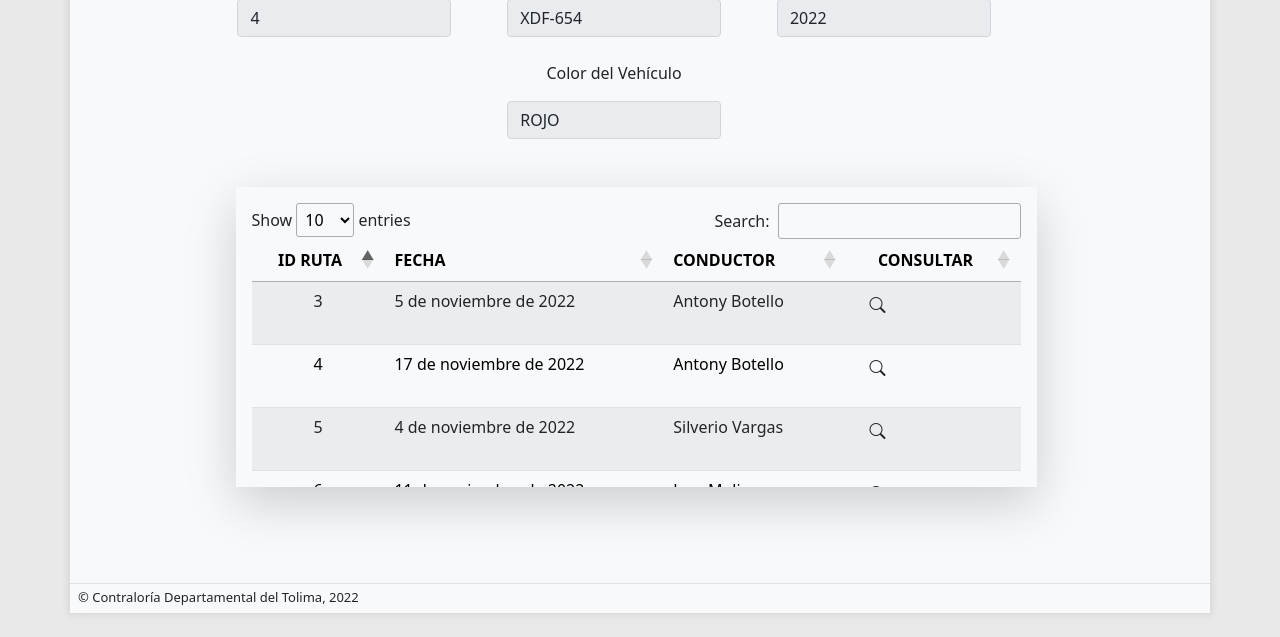
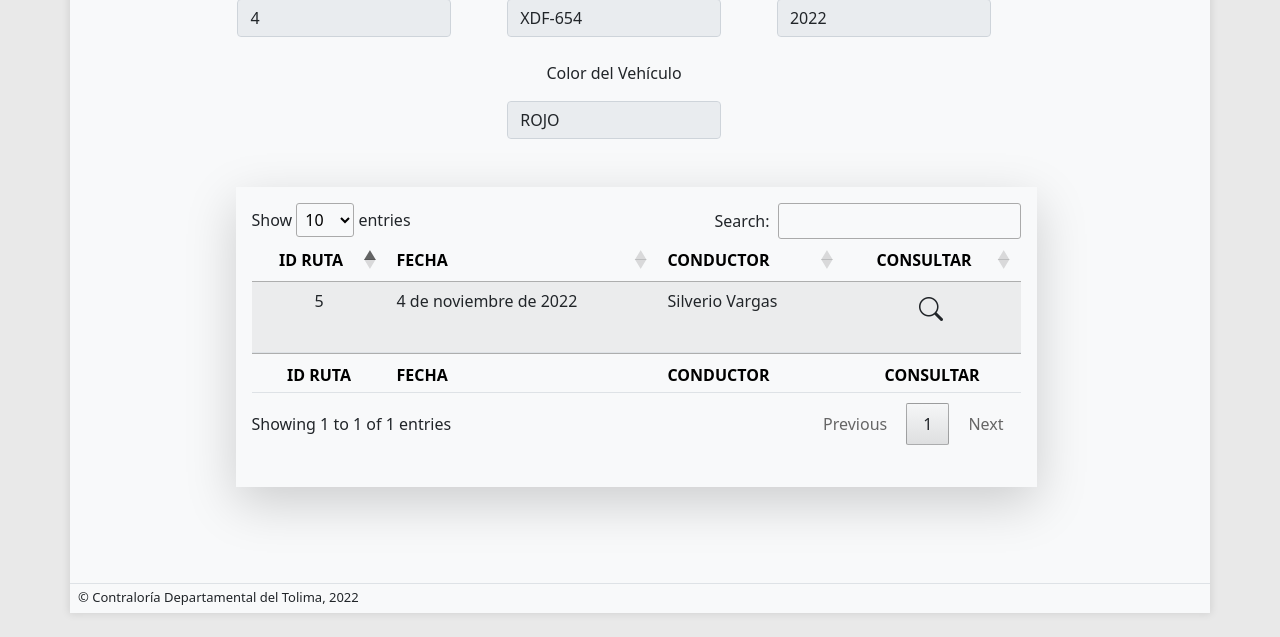
Before and after one commit to jonnycanabal/Sogma, a Django app: template main/templates/gestionActivos/consultarRuta.html in a window 1280 px wide. Shown: the part 878-1515 px from the top of the page. Run offline with Django 4.2, Linux system fonts and the light colour scheme; a user stored in the database is signed in; data comes from the database, SQL or seed files in the repository; both versions use the stored data as it was after the commit; tables that the repository leaves empty hold one stand-in row (values such as "Sample post"); the template is opened without the code that fills it: values that come from a table or form of the project are taken from there, most other values are stand-ins (such as "Sample title", 1, 10 or a date in 2020); some libraries are stand-ins or nearby versions.

Commit message:
CONSULTAR RUTA
Lista la Página de consultar ruta funcional con los filtrados del vehículo y que también corresponda a la persona asociada a la ruta junto con el vehículo y también hay otra condición donde si el usuario logeado en el caso del conductor no corresponde a una ruta no podrá visualizarla.

```diff
--- a/gestionActivos/views.py
+++ b/gestionActivos/views.py
@@ -290,6 +290,7 @@ def consultar_ruta(request):
     extintores= ActivoExtintor.objects.all()
     vehiculos=ActivoVehiculo.objects.all()
     equipos=ActivoEquipoOficina.objects.all()
+    rutas=GenerarRuta.objects.all()
     vehiculo=None
 
     # Bloque de codigo para traer informacion de la tabla a los campos de la pagina html por medio de la Primary Key
@@ -301,8 +302,8 @@ def consultar_ruta(request):
         'extintores':extintores,
         'vehiculos':vehiculos,
         'vehiculo':vehiculo,
-        'equipos':equipos
-
+        'equipos':equipos,
+        'rutas':rutas,
     }
     return render (request, 'gestionActivos/consultarRuta.html', context)
 
--- a/main/templates/gestionActivos/consultarRuta.html
+++ b/main/templates/gestionActivos/consultarRuta.html
@@ -29,79 +29,6 @@
 
         <!-- Salto de linea -->
         <br>
-
-        <!-- Botones para seleccionar o digiligenciar información
-        <div class="d-inline-block width-20 ms-1 me-5">
-            <label for="basic-url" class="form-label w-75
-                ps-2">ID
-                ACTIVO</label>
-            <div class="input-group mb-3 w-100">
-                <input type="text" class="form-control"
-                    id="id-activo-consultar-ruta"
-                    aria-describedby="basic-addon3"
-                    placeholder="ID ACTIVO">
-            </div>
-        </div>
-
-        <div class="d-inline-block width-20 ms-1 me-5">
-            <label for="basic-url" class="form-label w-75
-                ps-2">MARCA</label>
-            <div class="input-group mb-3 w-100">
-                <input type="text" class="form-control"
-                    id="marca-consultar-ruta"
-                    aria-describedby="basic-addon3"
-                    placeholder="MARCA">
-            </div>
-        </div>
-
-        <div class="d-inline-block width-20 ms-1 me-5">
-            <label for="basic-url" class="form-label w-75
-                ps-2">PLACA</label>
-            <div class="input-group mb-3 w-100">
-                <input type="text" class="form-control"
-                    id="placa-consultar-ruta"
-                    aria-describedby="basic-addon3"
-                    placeholder="PLACA">
-            </div>
-        </div>
-
-        <div class="d-inline-block width-20 ms-1 me-5">
-            <label for="basic-url" class="form-label w-75
-                ps-2">PERSONA
-                A CARGO</label>
-            <div class="input-group mb-3 w-100">
-                <input type="text" class="form-control"
-                    id="persona-encargada-consultar-ruta"
-                    aria-describedby="basic-addon3"
-                    placeholder="PERSONA A CARGO">
-            </div>
-        </div>
-
-        <div class="d-inline-block width-20 ms-1 me-5">
-            <label for="basic-url" class="form-label w-75
-                ps-2">FECHA
-                DE INGRESO</label>
-            <div class="input-group mb-3 w-100">
-                <input type="text" class="form-control"
-                    id="fecha-ingreso-consultar-ruta"
-                    aria-describedby="basic-addon3"
-                    placeholder="FECHA DE INGRESO">
-            </div>
-        </div> -->
-
-        <!-- Saltos de línea -->
-        <!-- <br>
-        <br> -->
-
-        <!-- Botones de acción consultar y limpiar campos -->
-        <!-- <button type="button" class="btn btn-secondary m-2">CONSULTAR</button>
-        <button type="reset" class="btn btn-secondary m-2">LIMPIAR
-            CAMPOS</button> -->
-
-        <!-- Saltos de línea -->
-        <!-- <br>
-        <br>
-        <br> -->
 
         <div id="table-vehiculo">
             <div class="d-flex flex-column">
@@ -265,7 +192,16 @@
                             </thead>
                             <tbody>
 
+
+                                <!-- Condiciones para cuando seleccione el vehiculo sea el mismo asociado a la ruta que tenga -->
+                                <!-- Tambien la segunda condición filtra si el usuario logeado corresponde al de la ruta
+                                para evitar que el conductor ingrese a otra ruta a la que no este relacionado. -->
                                 {% for ruta in rutas %}
+
+                                {% if vehiculo.id == ruta.fkVehiculo.id %}
+
+                                {% if usuario.id == ruta.fkUsuario.id%}
+
                                 <tr>
                                     <td class="text-center">{{ruta.id}}</td>
                                     <td>{{ruta.fechaSalida}}</td>
@@ -273,17 +209,24 @@
                                     <!-- Imagen de una lupa con la cual seleccionara la ruta y
                                     te redireccionara a la página con la información de dicha rutay con algunos campos activos
                                     para editar, guardar o eliminar/desabilitar la información -->
-                                    <td>
+                                    <td class="d-flex justify-content-center">
                                         <form action="" method="POST" class="col-4">
                                             {% csrf_token %}
-                                            <input type="hidden" name="pk_extintor" value="{{extintor.id}}">
-                                            <button class="btn btn-block" onClick="editarExtintor()" name="editar-extintor">
-                                                <i class="bi bi-search"></i>
-                                            </button>
+                                            <!-- <input type="hidden" name="" value="{{ruta.id}}"> -->
+                                            <a class="bi bi-search btn fs-4" href="{% url 'generar-ruta' ruta.id %}"></a>
+                                            <!-- <button class="btn btn-block"  name="editar-extintor">
+                                                <i class="bi bi-search fs-4"></i>
+                                            </button> -->
                                         </form>
                                     </td>
                                 </tr>
+
+                                {% endif %}
+
+                                {% endif %}
+
                                 {% endfor %}
+
                             </tbody>
 
                             <!-- Footer de la tabla Historial (Donde estaran los enunciados principales pero en la parte inferior) -->
```
Also changed, not shown: db.sqlite3.
